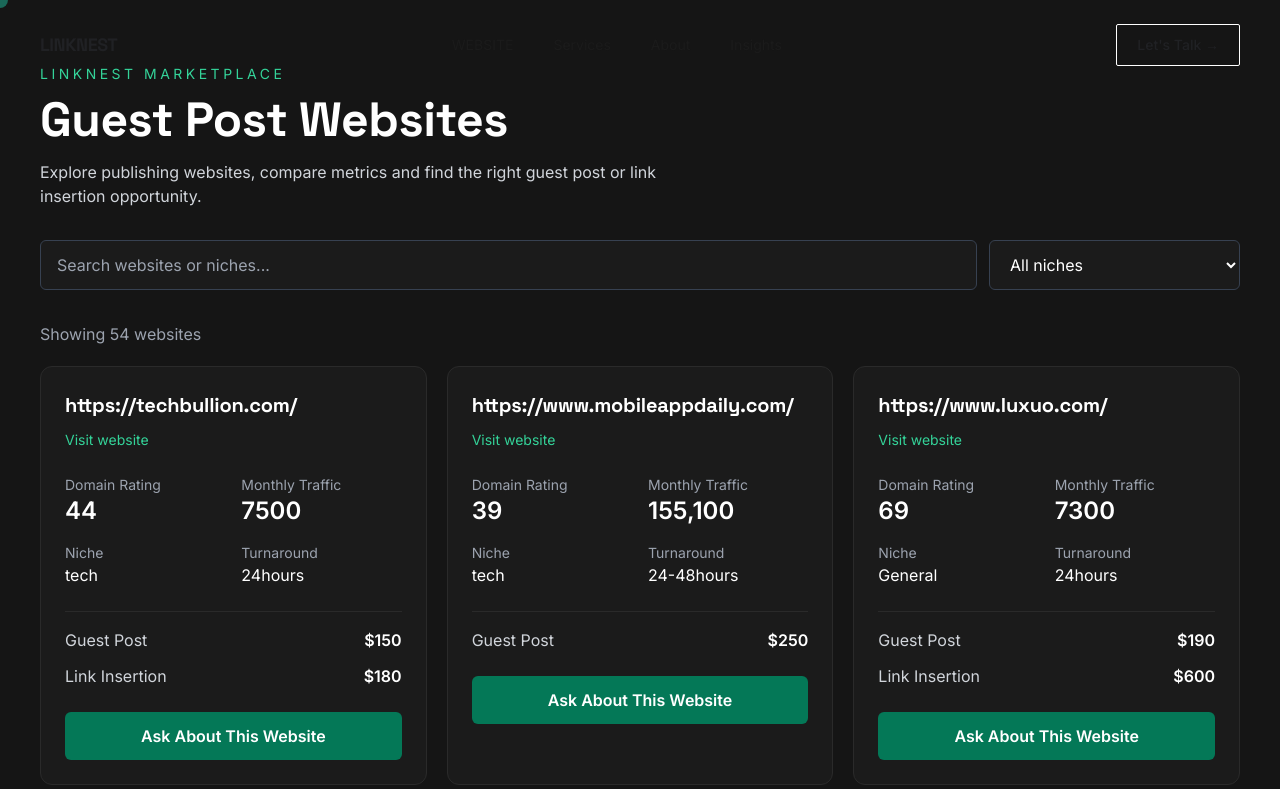
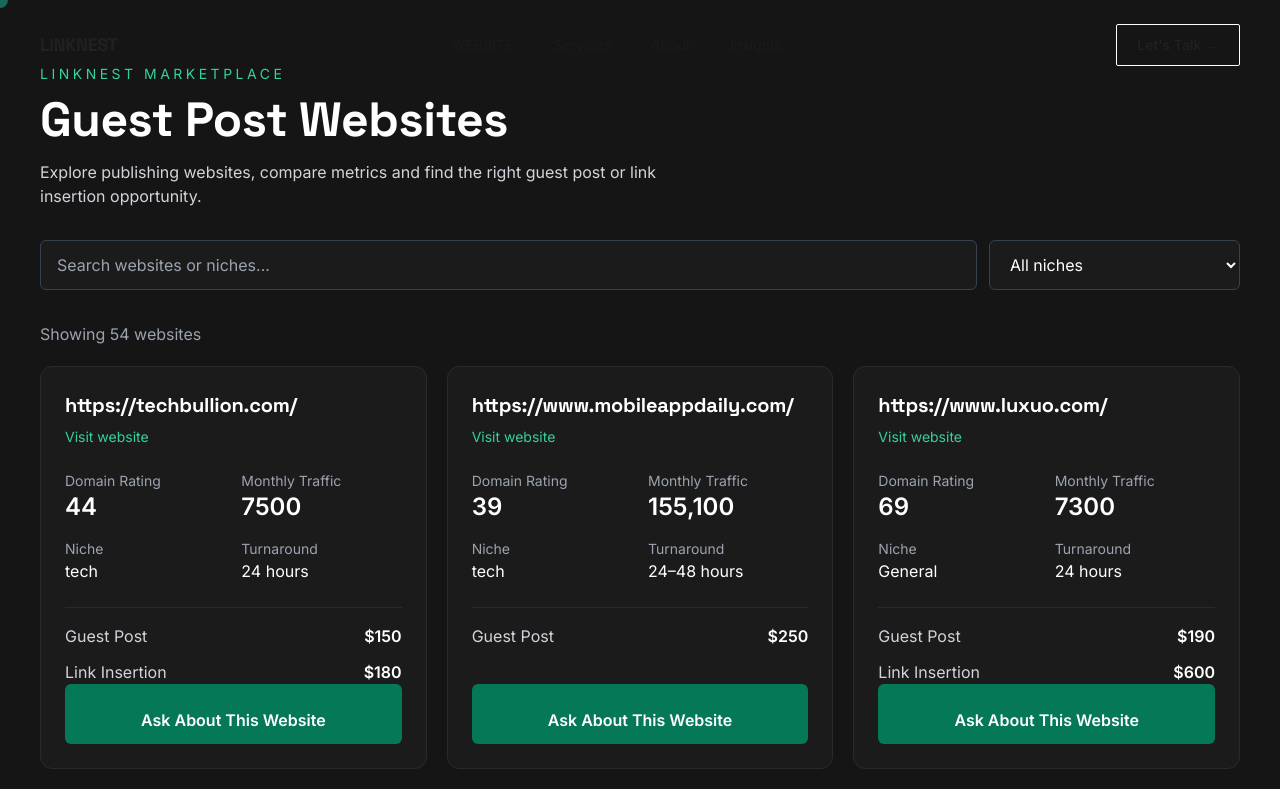
Before and after one commit to shaziashahzad434-lgtm/monument-seo, a React (Vite) app: page /guest-post-sites in a window 1280 px wide. Shown: the top 789 px of the page. Built offline with nearby package versions, Linux system fonts and the light colour scheme.

Commit message:
Align guest post listing buttons and fix timings

```diff
--- a/src/pages/GuestPostSites.jsx
+++ b/src/pages/GuestPostSites.jsx
@@ -124,7 +124,7 @@
           {filteredSites.map((site, index) => (
             <article
               key={`${site.Website}-${index}`}
-              className="rounded-xl border border-gray-800 bg-gray-900 p-6"
+              className="rounded-xl border border-gray-800 bg-gray-900 p-6 flex flex-col h-full"
             >
               <h2 className="text-xl font-bold mb-2 break-words">
                 {site.Website}
@@ -181,7 +181,7 @@
 
               <a
                 href="/contact"
-                className="mt-6 w-full bg-emerald-700 hover:bg-emerald-600 rounded-md px-4 py-3 font-semibold flex justify-center transition-colors"
+                className="mt-auto pt-6 w-full bg-emerald-700 hover:bg-emerald-600 rounded-md px-4 py-3 font-semibold flex justify-center transition-colors"
               >
                 Ask About This Website
               </a>
```
Also changed, not shown: public/linknest_public_guest_post_sites.csv.
